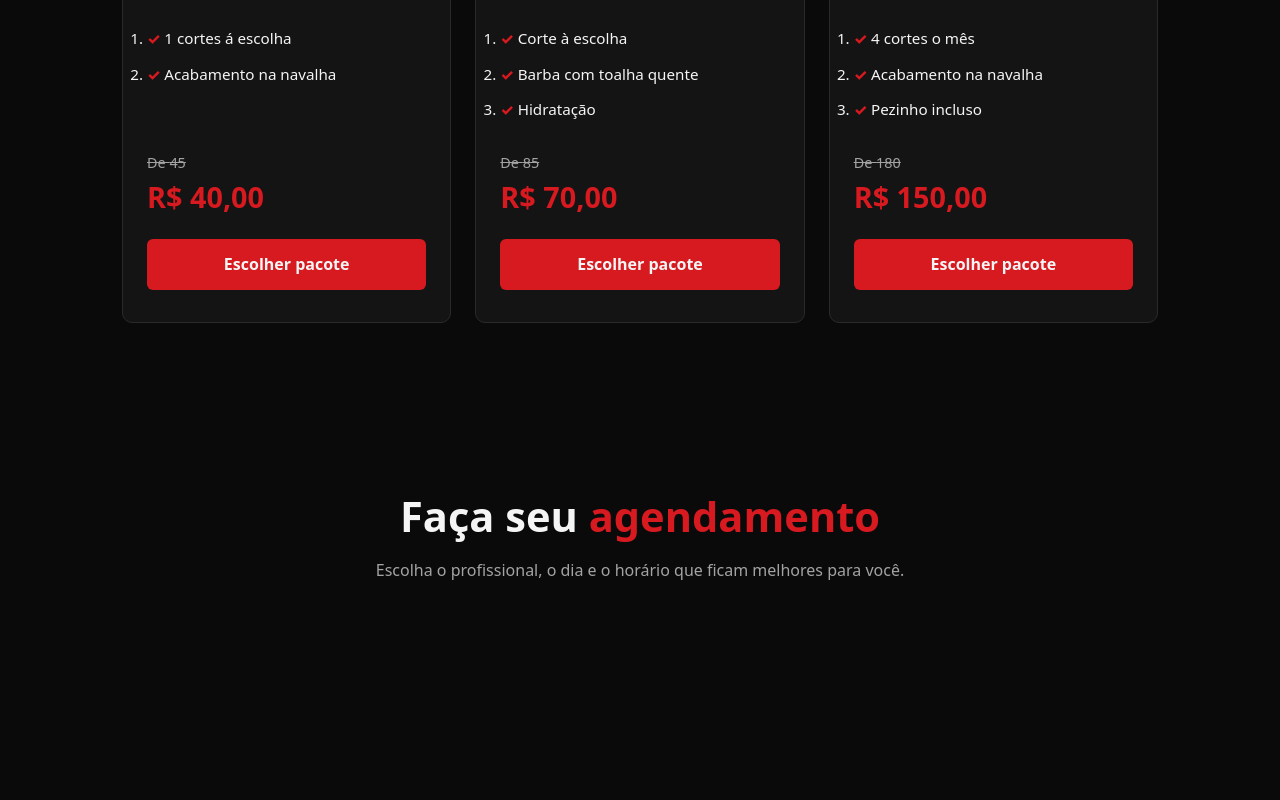
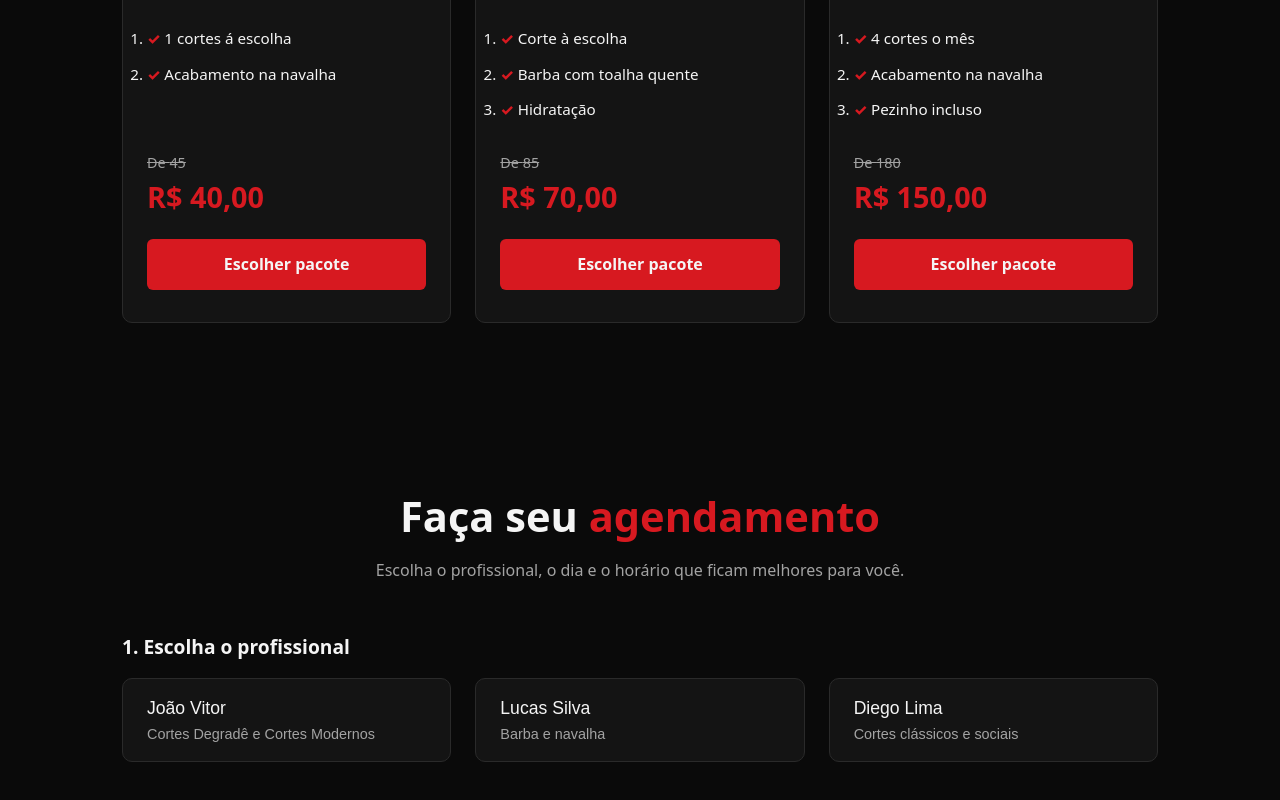
Before and after one commit to D7lari/barberia, a React (Vite) app: page / in a window 1280 px wide. Shown: the part 2631-3431 px from the top of the page. Before the commit the page ends 3343 px from the top, so only its background shows below. Built offline with nearby package versions, Linux system fonts and the light colour scheme.

Commit message:
feat: adiciona escolha do profissional no agendamento

```diff
--- a/src/components/Agendamento.css
+++ b/src/components/Agendamento.css
@@ -16,3 +16,42 @@
     color: var(--cor-texto-suave);
     margin: 0.5rem 0 3rem;
 }
+.agend-passo{
+    font-size: 1.2rem;
+    margin-bottom: 1rem;
+}
+.agend-opcoes{
+    display: grid;
+    grid-template-columns: repeat(auto-fit, minmax(220px, 1fr));
+    gap: 1.5rem;
+    margin-bottom: 3rem;
+}
+.agend-opcao{
+    display: flex;
+    flex-direction: column;
+    gap: 0.4rem;
+    background: var(--cor-superficie);
+    border: 1px solid var(--cor-borda);
+    border-radius: 10px;
+    padding: 1.2rem 1.5rem;
+    text-align: left;
+    color: var(--cor-texto);
+    cursor: pointer;
+    transition: border-color 0.2s, transform 0.2s;
+}
+.agend-opcao:hover{
+    border-color: var(--cor-destaque);
+    transform: translateY(-4px);
+}
+.agend-opcao-ativa{
+    border-color: var(--cor-destaque);
+    box-shadow: 0 0 0 1px var(--cor-destaque);
+}
+.agend-opcao-nome{
+    font-size: 1.1rem;
+    font-weight: 0.9rem;
+}
+.agend-opcao-detalhe{
+    color: var(--cor-texto-suave);
+    font-size: 0.9rem;
+}
--- a/src/components/Agendamento.jsx
+++ b/src/components/Agendamento.jsx
@@ -1,14 +1,37 @@
+import { useState } from 'react'
 import './Agendamento.css'
+import { profissionais } from '../data/profissionais.js'
 
-function Agendamento () {
+function Agendamento() {
+    const [profissionalId, setProfissionalId] = useState(null)
+
     return (
-        <section className='agend' id="agendar">
-            <h2 className='agend-titulo'>
+        <section className="agend" id="agendar">
+            <h2 className="agend-titulo">
                 Faça seu <span className="agend-titulo-destaque">agendamento</span>
             </h2>
-            <p className='agend-subtitulo'>
+            <p className="agend-subtitulo">
                 Escolha o profissional, o dia e o horário que ficam melhores para você.
             </p>
+
+            <h3 className="agend-passo">1. Escolha o profissional</h3>
+            <div className="agend-opcoes">
+                {profissionais.map((pessoa) => (
+                    <button
+                        key={pessoa.id}
+                        type="button"
+                        className={
+                            profissionalId === pessoa.id
+                                ? 'agend-opcao agend-opcao-ativa'
+                                : 'agend-opcao'
+                        }
+                        onClick={() => setProfissionalId(pessoa.id)}
+                    >
+                        <span className="agend-opcao-nome">{pessoa.nome}</span>
+                        <span className="agend-opcao-detalhe">{pessoa.especialidade}</span>
+                    </button>
+                ))}
+            </div>
         </section>
     )
 }
```
